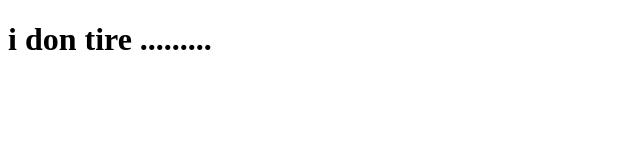
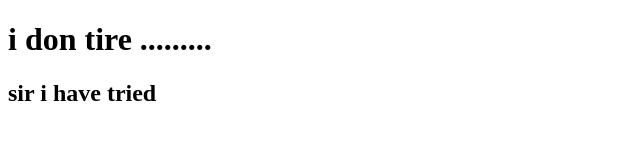
Before and after one commit to samz-samz/raven, a plain HTML site: page index.html in a window 1280 px wide. Shown: the whole page, without its empty margins (0-640 px from the left). Drawn offline with Linux system fonts and the light colour scheme.

Commit message:
updated index file

```diff
--- a/index.html
+++ b/index.html
@@ -5,5 +5,7 @@
     </head>
     <body>
         <h1>i don tire .........</h1>
+
+        <h2>sir i have tried</h2>
     </body>
     </html>
```
